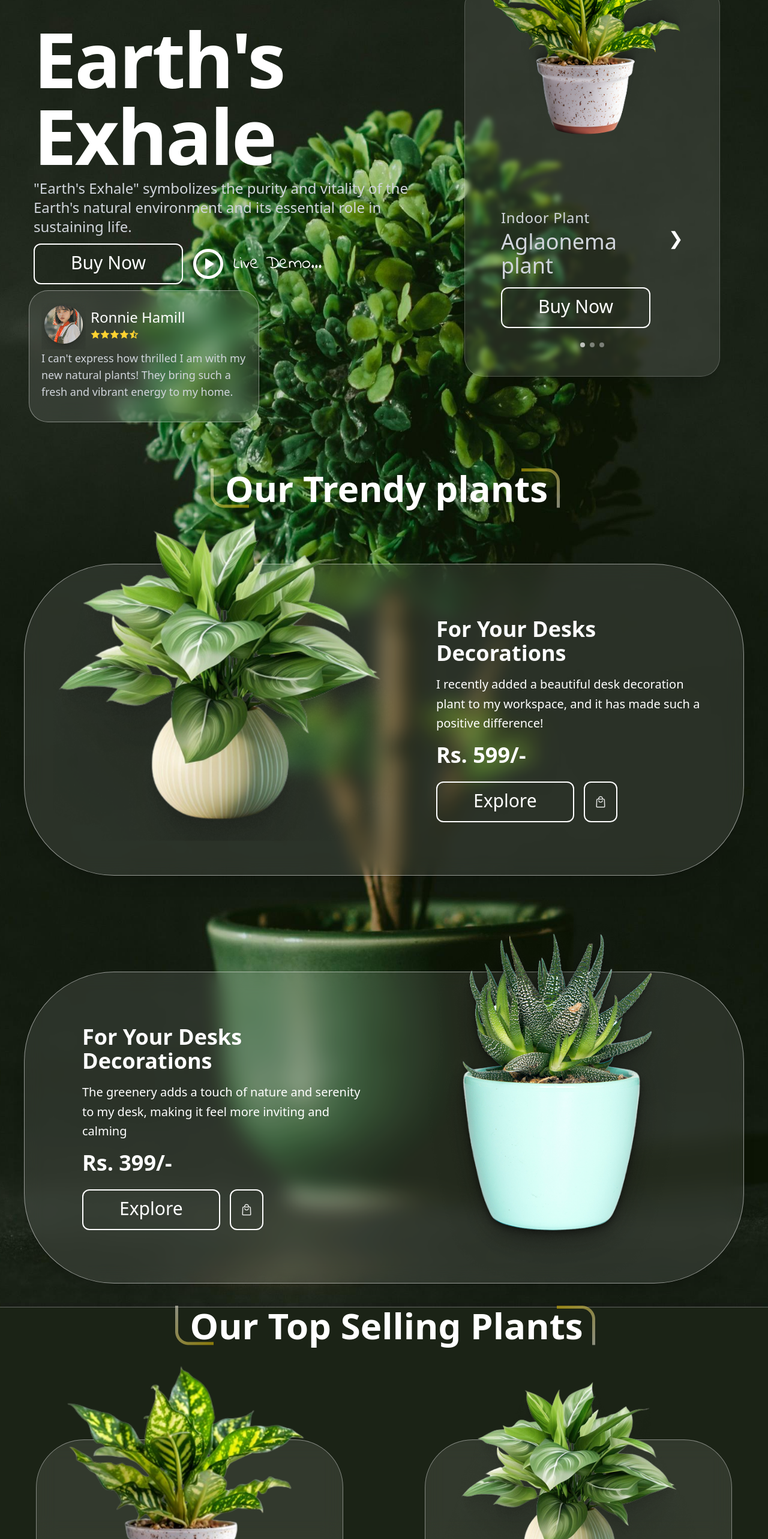
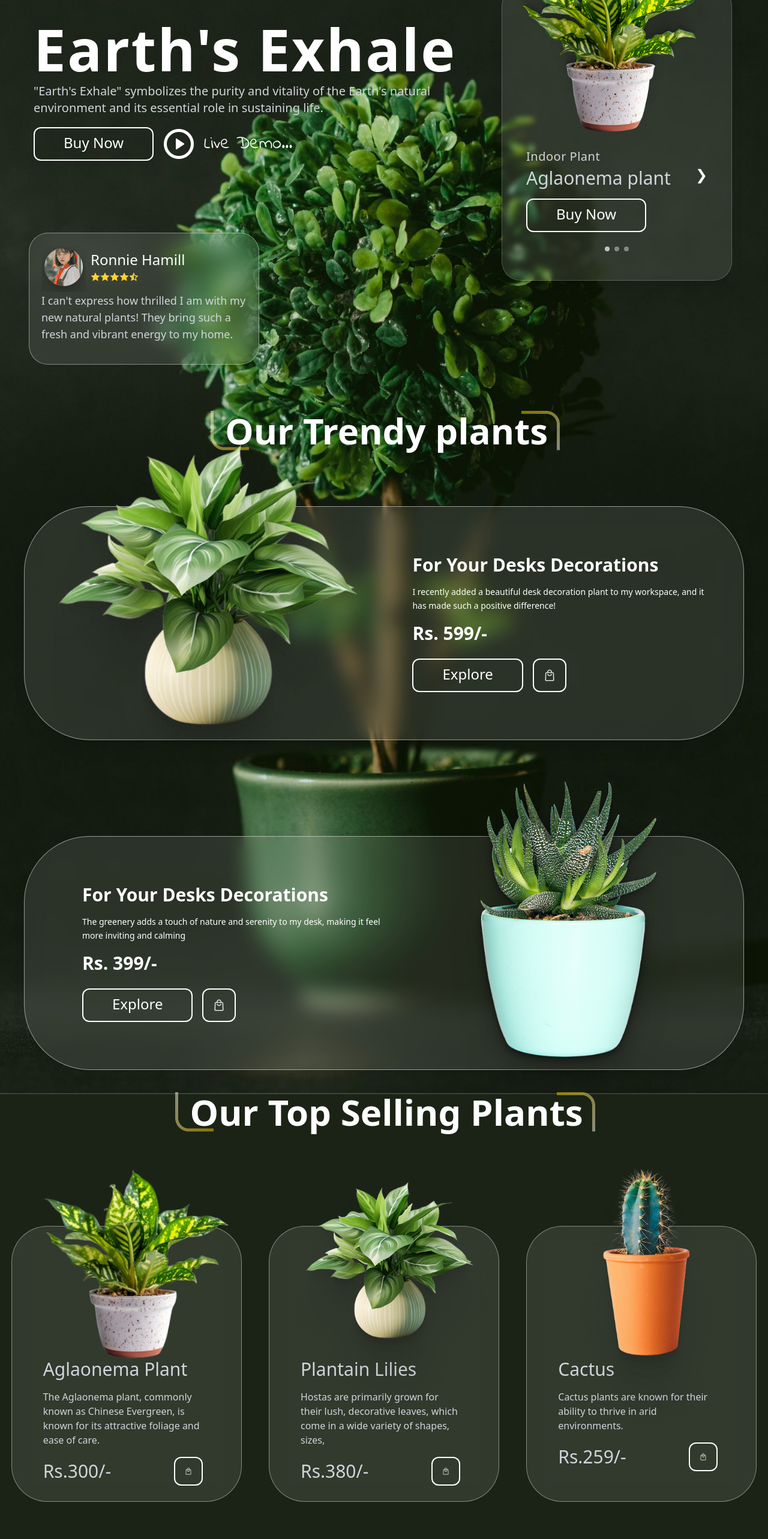
Before and after one commit to pushpa-1pk/React_plantweb, a React (Vite) app: page / in a window 1280 px wide. Shown: the part 234-2800 px from the top of the page at 60% size. Built offline with nearby package versions, Linux system fonts and the light colour scheme.

Commit message:
ready to deploy

```diff
--- a/src/components/Button.jsx
+++ b/src/components/Button.jsx
@@ -2,7 +2,7 @@ import React from 'react'
 
 const Button = ({text}) => {
   return (
-    <button className="border-2 border-white px-4 md:px-15 py-3 pb-4  rounded-xl text-sm md:text-3xl text-white">
+    <button className="border-2 border-white px-4 md:px-12 py-2 pb-3  rounded-xl text-sm md:text-2xl text-white">
     {text}
     </button>
   )
--- a/src/components/BuyCard.jsx
+++ b/src/components/BuyCard.jsx
@@ -5,9 +5,9 @@ import plant from "../assets/images/AglaonemaPlant.png";
 
 const Buycard = () => {
   return (
-    <div className="relative bg-white/10 backdrop-blur-xs rounded-4xl px-6 py-8 md:px-15 md:py-12 mx-auto md:mt-10 md:mr-20 w-xs md:w-lg text-white shadow-xl border border-white/20">
+    <div className="relative bg-white/10 backdrop-blur-xs rounded-4xl px-6 py-8 md:px-10 md:py-12 mx-auto md:mt-10 md:mr-15 w-xs md:w-sm text-white shadow-xl border border-white/20">
 
-  <div className="absolute inset-x-0 -top-16 md:-top-50 flex justify-center">
+  <div className="absolute inset-x-0 -top-16 md:-top-40 flex justify-center">
     <img
       src={plant}
       alt="Aglaonema Plant"
@@ -17,11 +17,11 @@ const Buycard = () => {
 
 
   {/* Text Section */}
-  <p className="text-gray-300 text-sm md:text-2xl tracking-wide mt-20 md:mt-80">Indoor Plant</p>
+  <p className="text-gray-300 text-sm md:text-xl tracking-wide mt-20 md:mt-55">Indoor Plant</p>
 
   <div className="flex justify-between pb-4 ">
-    <h2 className="text-2xl md:text-4xl font-normal mt-1 text-gray-300">Aglaonema plant</h2>
-    <span className="text-3xl cursor-pointer hover:text-gray-300 transition">
+    <h2 className="text-2xl md:text-3xl font-normal mt-1 text-gray-300">Aglaonema plant</h2>
+    <span className="text-2xl cursor-pointer hover:text-gray-300 transition">
       ❯
     </span>
   </div>
--- a/src/components/PlantCard.jsx
+++ b/src/components/PlantCard.jsx
@@ -3,26 +3,26 @@ import bag from "../assets/Icons/bag.svg";
 
 const PlantCard = ({ img, name, description, price }) => {
   return (
-    <div className="relative w-xs md:w-lg md:h-[600px] bg-white/10 backdrop-blur-lg border border-white/40 rounded-[80px] text-white  md:mt-36 mx-auto p-16 overflow-visible">
+    <div className="relative w-xs md:w-sm md:h-[460px] bg-white/10 backdrop-blur-lg border border-white/40 rounded-[60px] text-white  md:mt-36 mx-auto p-16 overflow-visible">
 
       {/* Image overflow outside card */}
-      <div className="absolute md:-top-35  -translate-x-1/5  md:w-xl">
+      <div className="absolute md:-top-27  -translate-x-1/5  md:w-md">
         <img
           src={img}
           alt={name}
-          className="md:w-xl object-contain"
+          className="md:w-md object-contain"
         />
       </div>
 
       {/* Content */}
-      <div className=" z-10 mt-56">
-        <p className="md:text-4xl text-gray-300 mb-4">{name}</p>
-        <p className="md:text-2xl text-gray-300 mb-4">{description}</p>
+      <div className=" z-10 mt-39 -ml-3">
+        <p className="md:text-3xl text-gray-300 mb-4">{name}</p>
+        <p className="md:text-md text-gray-300 mb-4">{description}</p>
 
         <div className="flex justify-between items-center">
-          <p className="md:text-4xl text-gray-300">Rs.{price}/-</p>
+          <p className="md:text-3xl text-gray-300">Rs.{price}/-</p>
           <button className="p-4 rounded-xl border-2 border-white">
-            <img src={bag} alt="bag" className="w-5" />
+            <img src={bag} alt="bag" className="w-3" />
           </button>
         </div>
       </div>
--- a/src/components/Review.jsx
+++ b/src/components/Review.jsx
@@ -4,7 +4,7 @@ import photo from "../assets/images/Ronnie.png";
 
 const Review = () => {
   return (
-    <div className=' w-sm md:h-[220px] bg-white/10 backdrop-blur-lg border border-white/40 rounded-4xl text-white md:-mt-36 mt-6 md:m-12 p-5'>
+    <div className='w-xs md:w-sm md:h-[220px] bg-white/10 backdrop-blur-lg border border-white/40 rounded-4xl text-white md:-mt-20 mt-6 md:m-12 p-5'>
         <div className='flex '>
             <img src={photo} alt="profile" />
             <div className='py-2 px-2'>
--- a/src/components/ReviewCard.jsx
+++ b/src/components/ReviewCard.jsx
@@ -3,18 +3,18 @@ import { Star, StarHalf } from 'lucide-react';
 
 const ReviewCard = ({ img, name, comment }) => {
   return (
-    <div className="w-xs md:w-[430px] bg-white/10 backdrop-blur-lg border border-white/30 rounded-[40px] text-white mx-auto p-10 shadow-xl">
+    <div className="w-xs md:w-[340px] bg-white/10 backdrop-blur-lg border border-white/30 rounded-[40px] text-white mx-auto p-10 shadow-xl">
 
       {/* Profile + Name + Rating */}
-      <div className="flex items-center -ml-10">
+      <div className="flex items-center -ml-13">
         <img
           src={img}
           alt="profile"
-          className="w-20 h-20 md:w-46 md:h-auto rounded-full object-cover"
+          className="w-15 h-15 md:w-40 md:h-auto rounded-full object-cover"
         />
 
         <div>
-          <p className="md:text-3xl font-semibold md:-mt-25">{name}</p>
+          <p className="md:text-2xl font-semibold md:-mt-20">{name}</p>
           <div className="flex text-amber-300 mt-1">
             <Star size={18} fill="currentColor" />
             <Star size={18} fill="currentColor" />
@@ -26,7 +26,7 @@ const ReviewCard = ({ img, name, comment }) => {
       </div>
 
       {/* Comment */}
-      <p className="text-gray-300  md:text-xl leading-relaxed md:-mt-10">
+      <p className="text-gray-300  md:text-md leading-relaxed md:-mt-15">
         {comment}
       </p>
     </div>
--- a/src/index.css
+++ b/src/index.css
@@ -1,4 +1,8 @@
 @import "tailwindcss";
+
+body, html {
+  overflow-x: hidden;
+}
 
 .font-Indie {
   font-family: 'Indie Flower', cursive;
--- a/src/sections/Best02.jsx
+++ b/src/sections/Best02.jsx
@@ -27,7 +27,7 @@ const Best02 = () => {
           <SwiperSlide key={plant.id}>
 
             {/* CARD */}
-            <div className="relative w-full md:h-[650px] flex flex-col md:flex-row items-center md:gap-60 text-white  bg-white/10 backdrop-blur-lg border border-white/40 p-10 md:p-14  rounded-[80px] overflow-hidden">
+            <div className="relative w-full md:h-[500px] flex flex-col md:flex-row items-center md:gap-20 text-white  bg-white/10 backdrop-blur-lg border border-white/40 p-10 md:p-14  rounded-[80px] overflow-hidden">
 
               {/* IMAGE LEFT SIDE (Overflow look) */}
               <img
@@ -37,10 +37,10 @@ const Best02 = () => {
               />
 
               {/* RIGHT SIDE CONTENT */}
-              <div className="flex flex-col gap-6 max-w-2xl">
-                <h1 className="text-3xl md:text-6xl font-semibold">{plant.name}</h1>
-                <p className="text-gray-300 text-lg md:text-3xl">{plant.short}</p>
-                <p className="text-gray-300 md:text-3xl leading-relaxed">{plant.description}</p>
+              <div className="flex flex-col gap-4 max-w-3xl">
+                <h1 className="text-3xl md:text-5xl font-semibold">{plant.name}</h1>
+                <p className="text-gray-300 text-lg md:text-2xl">{plant.short}</p>
+                <p className="text-gray-300 md:text-2xl leading-relaxed">{plant.description}</p>
 
                 {/* Button + Arrows + Number (same line) */}
                 <div className="flex items-center justify-between mt-6 gap-4">
--- a/src/sections/Hero.jsx
+++ b/src/sections/Hero.jsx
@@ -6,11 +6,11 @@ const Hero = () => {
   return (
     <div className="flex flex-col md:flex-row justify-between items-center md:items-start ">
       <div className="text-white max-w-5xl py-20 px-10 m-4">
-        <h1 className="font-semibold text-4xl md:text-9xl tracking-tight">
+        <h1 className="font-semibold text-4xl md:text-8xl tracking-wide">
           Earth's Exhale
         </h1>
 
-        <p className="text-lg md:text-2xl text-gray-300 mt-2 max-w-3xl">
+        <p className="text-lg md:text-xl text-gray-300 mt-2 max-w-2xl">
           "Earth's Exhale" symbolizes the purity and vitality of the Earth's natural
           environment and its essential role in sustaining life.
         </p>
--- a/src/sections/TopSelling.jsx
+++ b/src/sections/TopSelling.jsx
@@ -5,7 +5,7 @@ import PlantCard from '../components/PlantCard'
 const TopSelling = () => {
   return (
     <div className=" mt-4">
-      <div className="flex flex-wrap justify-center gap-4">
+      <div className="flex flex-wrap justify-center gap-2">
         {plants.map((item) => (
           <PlantCard
             key={item.id}
--- a/src/sections/TrendyPlants.jsx
+++ b/src/sections/TrendyPlants.jsx
@@ -6,21 +6,21 @@ const TrendyPlants = ({ title, description, price, image, imagePosition = "left"
   return (
     <div
       className={`
-        relative flex flex-col items-center text-center w-full bg-white/10 backdrop-blur-lg rounded-3xl text-white p-12 shadow-xl border border-white/50 gap-6
-        md:flex-row md:text-left md:items-center md:h-[520px] md:rounded-[150px]
+        relative flex flex-col items-center text-center w-full md:w-full bg-white/10 backdrop-blur-lg rounded-3xl text-white p-12 shadow-xl border border-white/50 gap-6
+        md:flex-row md:text-left md:items-center md:h-[390px] md:rounded-[110px]
         ${imagePosition === "right" ? "md:flex-row-reverse" : ""}
       `}
     >
       {/* Plant Image */}
-      <div className="flex justify-center md:-mt-40 ">
-        <img src={image} alt={title} className="w-48  md:w-2xl object-contain" />
+      <div className="flex justify-center md:-mt-30 ">
+        <img src={image} alt={title} className="w-48  md:w-xl object-contain" />
       </div>
 
       {/* Content */}
       <div className="flex flex-col md:w-1/2 md:ml-12 ">
-        <h1 className="text-2xl md:text-4xl font-semibold mb-4">{title}</h1>
-        <p className="text-sm md:text-xl leading-relaxed ">{description}</p>
-        <h2 className="mt-4 text-3xl md:text-4xl font-semibold">Rs. {price}/-</h2>
+        <h1 className="text-2xl md:text-3xl font-semibold mb-4">{title}</h1>
+        <p className="text-sm md:text-sm leading-relaxed ">{description}</p>
+        <h2 className="mt-4 text-3xl md:text-3xl font-semibold">Rs. {price}/-</h2>
 
         <div className="flex justify-center md:justify-start gap-4 mt-6">
           <Button text="Explore" />
```
Also changed, not shown: src/sections/Footer.jsx (+14 -14 lines).
